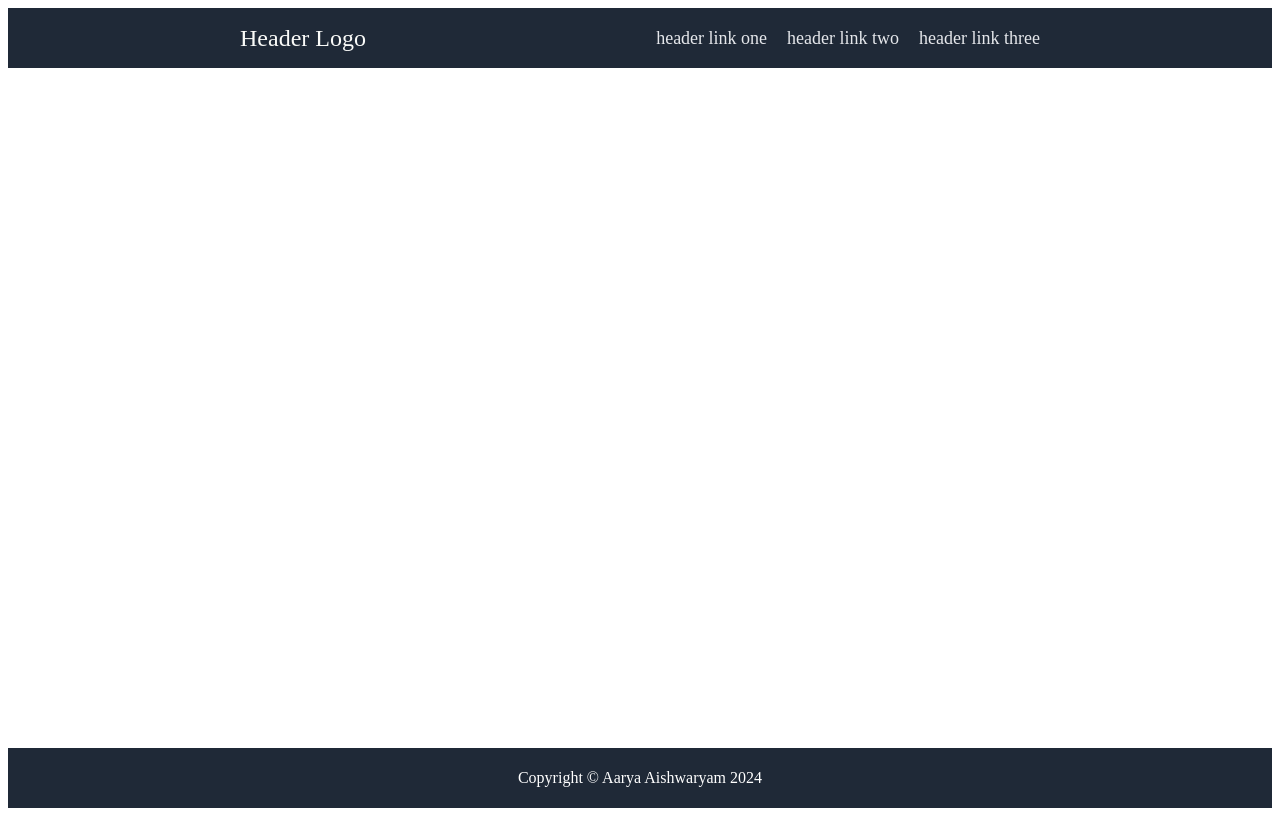
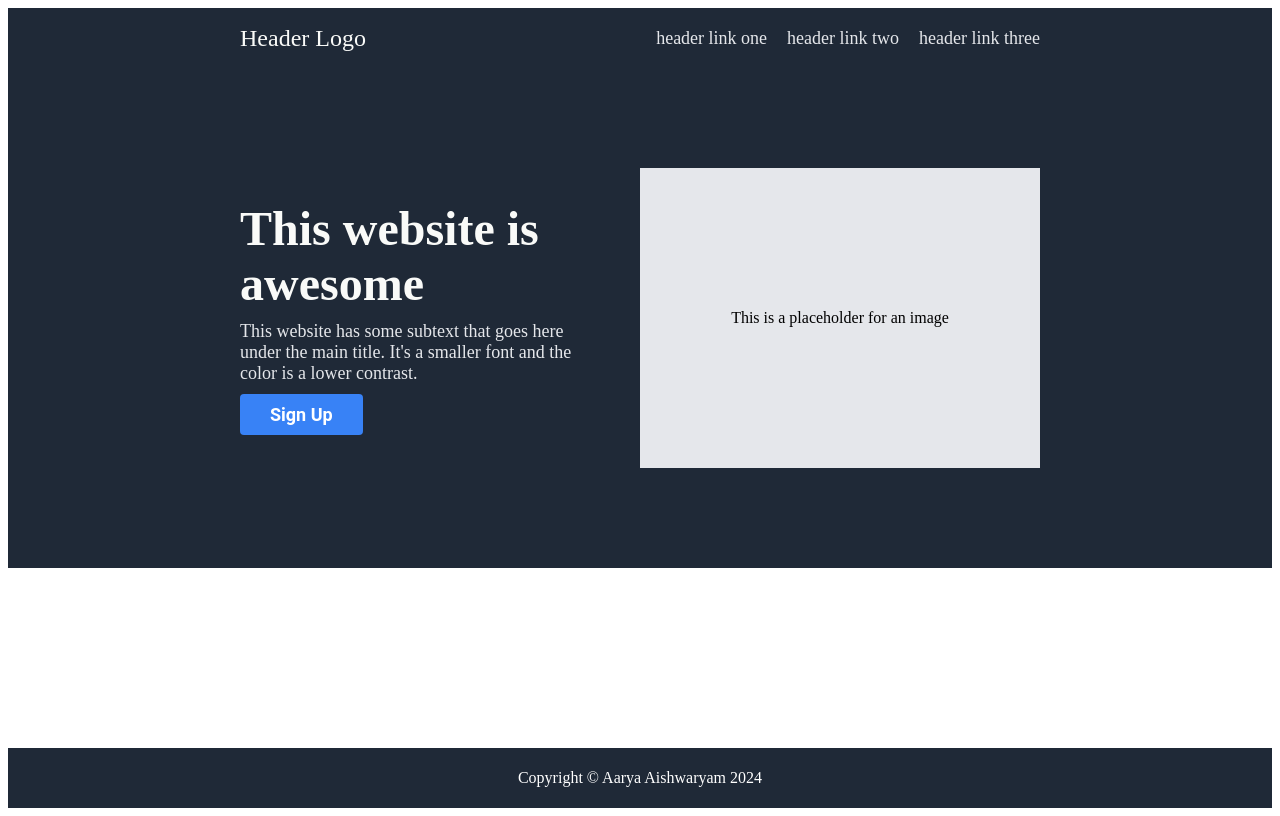
Before and after one commit to qnity001/landing-page, a plain HTML site: page index.html in a window 1280 px wide. Drawn offline with Linux system fonts and the light colour scheme.

Commit message:
Finish Section-1 of the webpage
- Apply flex to button
- Create a placeholder for image
- Write hero text

```diff
--- a/index.html
+++ b/index.html
@@ -12,9 +12,7 @@
 
         <div class="header-container">
             <div class="header">
-
                 <div class="logo">Header Logo</div>
-
                 <div class="menu">
                     <ul>
                         <li><a href="#">header link one</a></li>
@@ -22,8 +20,31 @@
                         <li><a href="#">header link three</a></li>
                     </ul>
                 </div>
+            </div>
+        </div>
+
+        <div class="section">
+
+            <div class="section-1">
+
+                <div class="text">
+
+                    <div class="main">This website is awesome</div>
+                    <div class="secondary">
+                        This website has some subtext that goes
+                        here under the main title. It's a smaller font
+                        and the color is a lower contrast.
+                    </div>
+                    <button class="sign-up">Sign Up</button>
+
+                </div>
+
+                <div class="image">
+                    This is a placeholder for an image
+                </div>
 
             </div>
+
         </div>
 
         <div class="footer">
--- a/style.css
+++ b/style.css
@@ -2,18 +2,25 @@ body {
     display: flex;
     min-height: 100vh;
     flex-direction: column;
-    justify-content: space-between;
+}
+
+.header-container,
+.section {
+    display: flex;
+    justify-content: center;
+    background: #1F2937;
+}
+
+.header,
+.section-1 {
+    width: 800px;
 }
 
 .header-container {
-    display: flex;
-    justify-content: center;
-    background: #1F2937;
     height: 60px;
 }
 
 .header {
-    width: 800px;
     display: flex;
     justify-content: space-between;
     align-items: center;
@@ -24,25 +31,72 @@ body {
     color: #F9FAF8;
 }
 
-.menu {
-    display: flex;
+a,
+.secondary {
+    font-size: 18px;
+    color: #E5E7EB;
 }
 
 a {
-    font-size: 18px;
-    color: #E5E7EB;
     text-decoration: none;
 }
 
 ul {
     display: flex;
+    align-items: center;
     gap: 20px;
     list-style-type: none;
     margin: 0px;
     padding: 0;
 }
 
+.section-1 {
+    box-sizing: border-box;
+    display: flex;
+    align-items: center;
+    height: 500px;
+    padding: 80px 0 80px 0;
+    gap: 40px;
+}
+
+.image {
+    display: flex;
+    justify-content: center;
+    align-items: center;
+    min-width: 400px;
+    height: 300px;
+    flex-shrink: 0;
+    background: #E5E7EB;
+}
+
+.text {
+    display: flex;
+    flex-direction: column;
+    justify-content: center;
+    gap: 10px;
+}
+
+.main {
+    font-size: 48px;
+    font-weight: 900;
+    color: #F9FAF8;
+}
+
+.sign-up {
+    font-family: Roboto, sans-serif;
+    border: none;
+    border-radius: 4px;
+    background: #3882F6;
+    color: white;
+    flex-shrink: 0;
+    font-weight: bold;
+    padding: 10px 30px;
+    align-self: flex-start;
+    font-size: 18px;
+  }
+
 .footer {
+    margin-top: auto;
     height: 60px;
     display: flex;
     justify-content: center;
```
